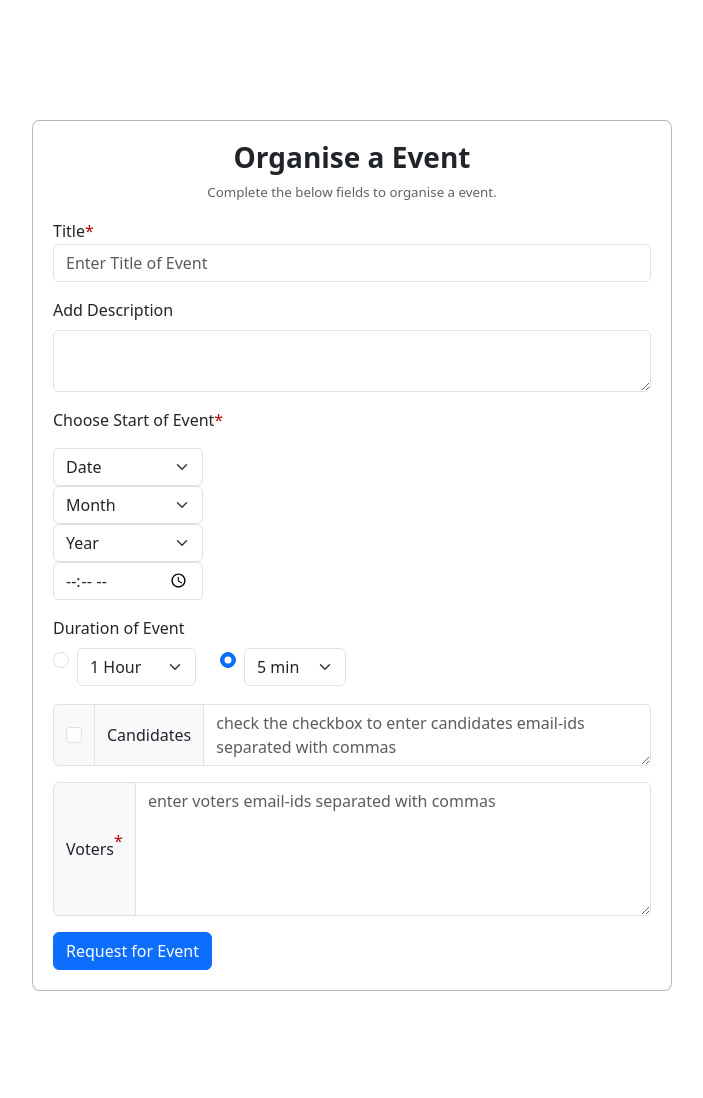
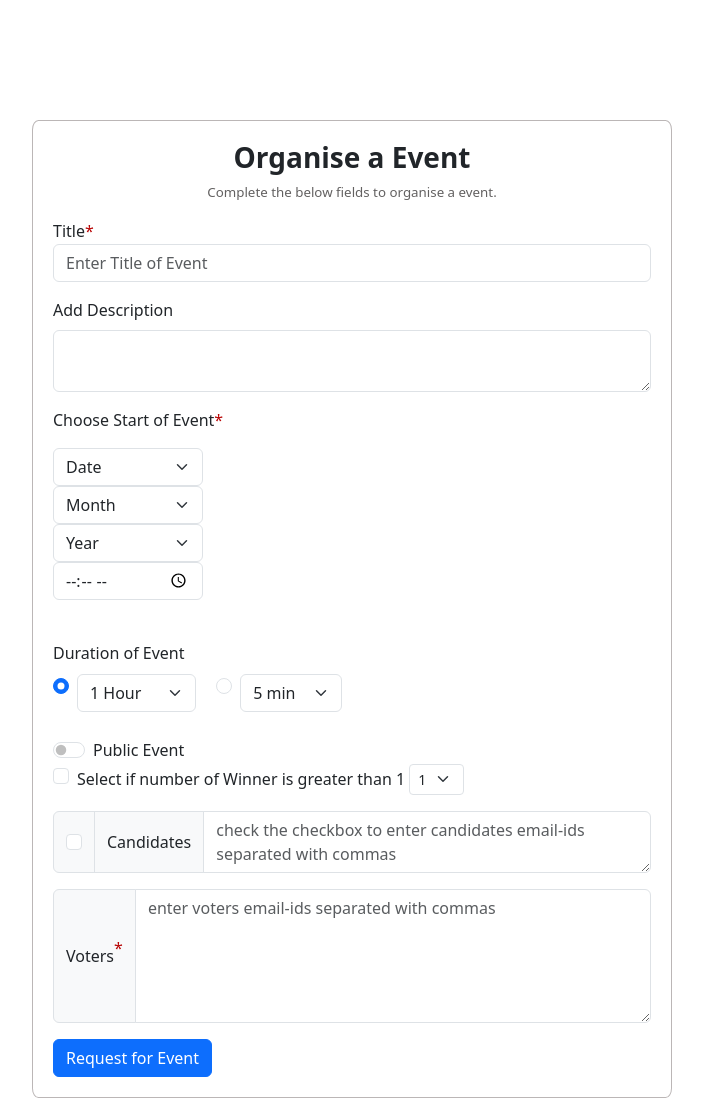
Before and after one commit to KaranJoshi101/wevote, a Flask app: page /1/organize in a window 1280 px wide. Shown: the whole page, without its empty margins (288-991 px from the left). Before the commit the page ends 991 px from the top, so only its background shows below. Run offline with Flask 3, Linux system fonts and the light colour scheme.

Commit message:
add organise page options

```diff
--- a/templates/organize.html
+++ b/templates/organize.html
@@ -92,17 +92,13 @@
         <input type="time" class="form-control" name="stime" />
       </div>
     </div>
-
     </span>
-
-    <span>
-      <p class="mb-2 mt-3 ">Duration of Event</p>
-      <div style="display: flex;align-items: center;">
-        <div class="form-check">
-          <input class="form-check-input" type="radio" name="checkextendhour" id="flexRadioDefault1">
+    <br><br>
+    <p style="line-height: 10px;" >Duration of Event</p>
+    <div class="form-check form-check-inline">
+      <input class="form-check-input" type="radio" name="time" id="flexRadioDefault1" value="option1" checked>
       <label class="form-check-label" for="flexRadioDefault1">
-            <select class="form-select c " aria-label="Default select example" name="extendhour" required>
-
+        <select class="form-select c " aria-label="Default select example" name="extendhour" >
           <option value="1" selected>1 Hour</option>
           <option value="2">2 Hours</option>
           <option value="3">3 Hours</option>
@@ -130,11 +126,10 @@
         </select>
       </label>
     </div>
-        <div class="form-check mx-4">
-          <input class="form-check-input" type="radio" name="checkextendminute" id="flexRadioDefault2" checked>
+    <div class="form-check form-check-inline">
+      <input class="form-check-input" type="radio" name="time" id="flexRadioDefault2" value="option2">
       <label class="form-check-label" for="flexRadioDefault2">
-            <select class="form-select c " aria-label="Default select example" name="extendminute" required>
-
+        <select class="form-select c " aria-label="select example" name="extendminute">
           <option value="5" selected>5 min</option>
           <option value="10">10 min</option>
           <option value="15">15 min</option>
@@ -149,8 +144,29 @@
         </select>
       </label>
     </div>
+
+    </br><br>
+    <div class="form-check form-switch">
+      <input class="form-check-input" type="checkbox" role="switch" id="flexSwitchCheckDefault">
+      <label class="form-check-label" for="flexSwitchCheckDefault">Public Event</label>
     </div>
-    </span>
+
+    <div class="form-check">
+      <input class="form-check-input" type="checkbox" value="" id="no-of-winner">
+      Select if number of Winner is greater than 1
+      <label class="form-check-label" for="no-of-winner">
+        <select class="form-select form-select-sm" aria-label="Small select example" id="winner-select">
+          <option value="1">1</option>
+          <option value="2">2</option>
+          <option value="3">3</option>
+          <option value="4">4</option>
+          <option value="5">5</option>
+          <option value="6">6</option>
+        </select>
+      </label>
+    </div>
+
+
 
 
     <div class="input-group mb-3 mt-3">
@@ -165,7 +181,7 @@
       <span class="input-group-text">Voters<p style="display: inline;color: rgb(184, 4, 4);">*</p></span>
       <textarea class="form-control" aria-label="With textarea" rows="5" name="voters" placeholder="enter voters email-ids separated with commas" required></textarea>
     </div>
-  <button type="submit" class="btn btn-primary mt-3" name="request">Request for Event</button>
+  <button type="submit" class="btn btn-primary mt-3" name="request" >Request for Event</button>
 
 
 </form>
```
Lines whose indentation alone changed are shown as unchanged.
